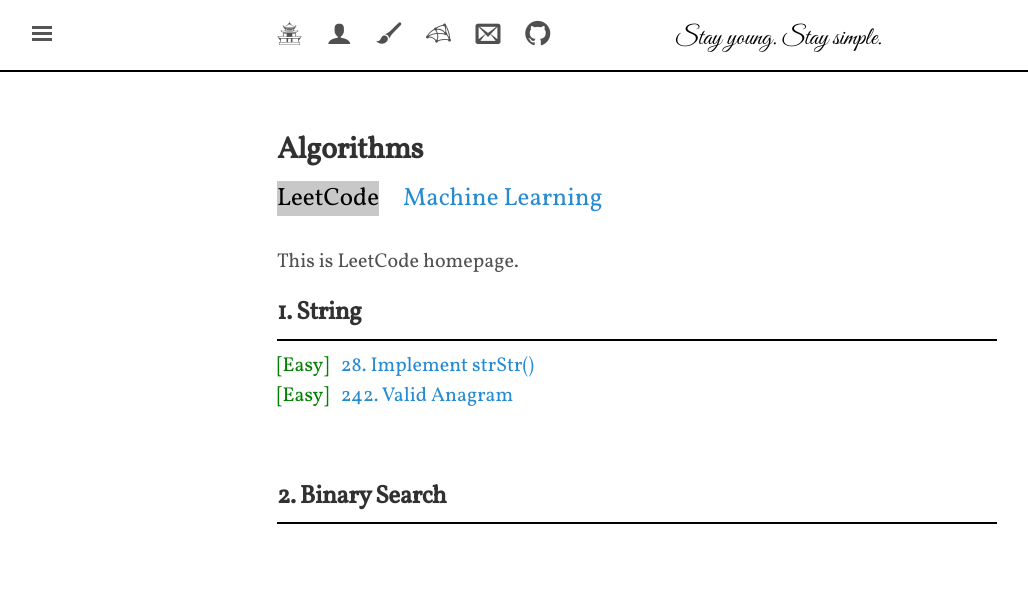
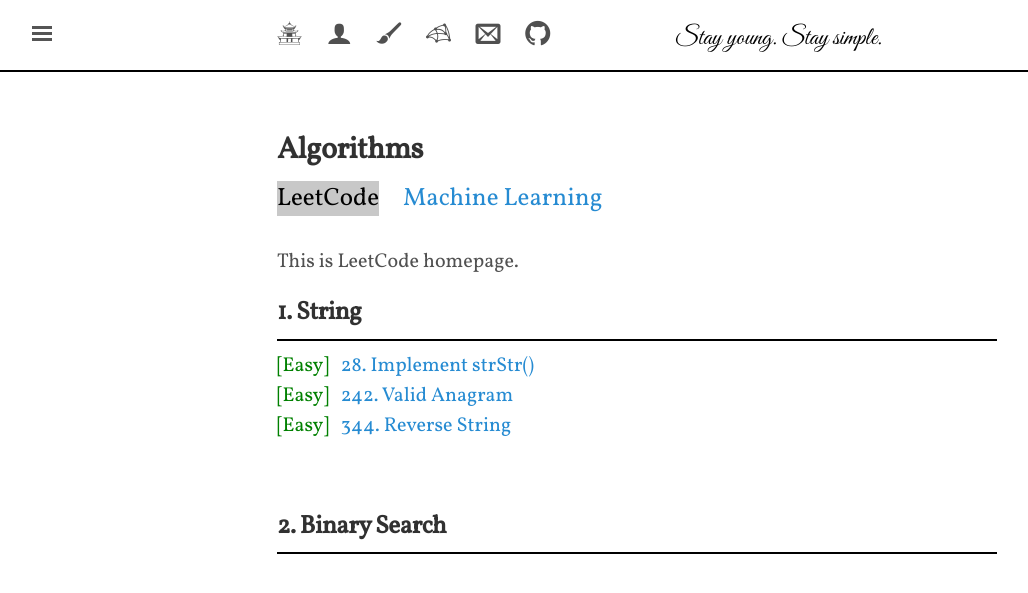
Before and after one commit to shevapato2008/myBlog, a Jekyll site: the page built from algorithms/leetcode/index.md, in a window 1280 px wide. Shown: the top 593 px of the page, without its empty margins (3-1031 px from the left). Built offline with Jekyll 4.4.1, drawn with Linux system fonts in a browser that asks for light colours; some web fonts are replaced.

Commit message:
Updated.

```diff
--- a/algorithms/leetcode/index.md
+++ b/algorithms/leetcode/index.md
@@ -10,6 +10,7 @@ This is LeetCode homepage.
 
 <span style="color:green;">[Easy]</span> &nbsp; [28. Implement strStr()]({{site.baseurl}}/algorithms/leetcode/28 "28. Implement strStr()")<br>
 <span style="color:green;">[Easy]</span> &nbsp; [242. Valid Anagram]({{site.baseurl}}/algorithms/leetcode/242 "242. Valid Anagram")<br>
+<span style="color:green;">[Easy]</span> &nbsp; [344. Reverse String]({{site.baseurl}}/algorithms/leetcode/344 "344. Reverse String")<br>
 
 <br>
 
```
